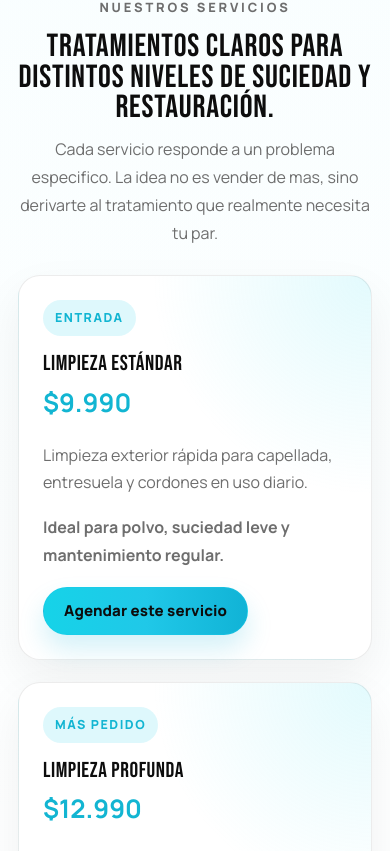
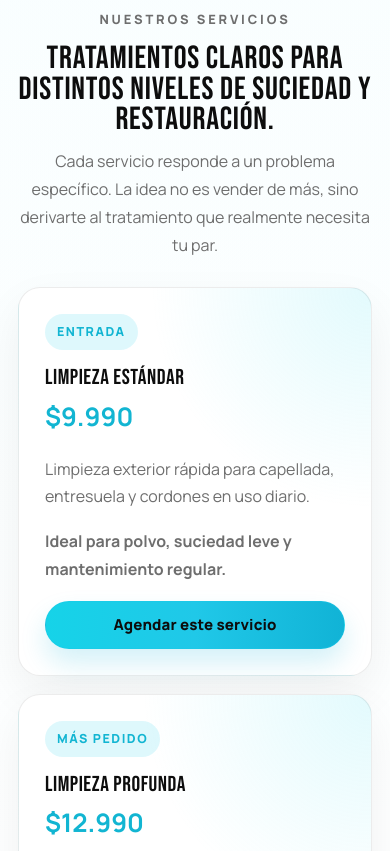
Before and after one commit to fpobletemu/sneakersspa, a React (Vite) app: page / in a window 390 px wide. Shown: the part 2161-3012 px from the top of the page. Built offline with nearby package versions, Linux system fonts and the light colour scheme; no server answers.

Commit message:
Polish spacing and service buttons

```diff
--- a/src/App.css
+++ b/src/App.css
@@ -541,13 +541,13 @@
 .services-grid {
   display: grid;
   grid-template-columns: repeat(4, minmax(0, 1fr));
-  gap: 22px;
+  gap: 24px;
 }
 
 .service-card {
   display: grid;
   gap: 18px;
-  padding: 24px;
+  padding: 26px;
   background:
     radial-gradient(circle at top right, rgba(126, 234, 246, 0.22), transparent 42%),
     var(--color-white);
@@ -593,9 +593,9 @@
 
 .service-link {
   justify-content: center;
-  justify-self: start;
+  justify-self: stretch;
   align-self: end;
-  width: fit-content;
+  width: 100%;
   min-height: 48px;
   padding-inline: 20px;
   border: 1px solid rgba(25, 201, 232, 0.42);
@@ -603,6 +603,7 @@
   color: var(--color-black);
   font-size: 0.94rem;
   letter-spacing: 0.01em;
+  text-align: center;
   box-shadow: 0 14px 26px rgba(17, 179, 214, 0.18);
   transition:
     transform 0.2s ease,
@@ -719,7 +720,7 @@
 .coverage-section,
 .site-footer {
   display: grid;
-  gap: 24px;
+  gap: 32px;
 }
 
 .insights-layout,
@@ -730,12 +731,12 @@
 .insight-panel,
 .conditions-panel,
 .coverage-card {
-  padding: 32px;
+  padding: 34px;
 }
 
 .insight-panel {
   display: grid;
-  gap: 22px;
+  gap: 24px;
 }
 
 .insight-panel h3 {
@@ -743,11 +744,11 @@
 }
 
 .insight-panel .social-proof-grid {
-  gap: 16px;
+  gap: 18px;
 }
 
 .insight-panel .social-proof-card {
-  padding: 22px;
+  padding: 24px;
 }
 
 .social-proof-grid,
@@ -759,7 +760,7 @@
 .care-guide-card {
   display: grid;
   gap: 12px;
-  padding: 22px;
+  padding: 24px;
   border-radius: 22px;
   border: 1px solid rgba(13, 13, 13, 0.08);
   background: linear-gradient(180deg, rgba(126, 234, 246, 0.14), rgba(255, 255, 255, 1));
@@ -998,6 +999,11 @@
     gap: 18px;
     padding: 28px;
   }
+
+  .insights-layout,
+  .coverage-section {
+    gap: 24px;
+  }
 }
 
 @media (max-width: 760px) {
@@ -1142,6 +1148,12 @@
   .services-grid,
   .benefits-strip,
   .process-grid {
+    gap: 18px;
+  }
+
+  .services-grid,
+  .benefits-strip,
+  .process-grid {
     grid-template-columns: 1fr;
   }
 
--- a/src/App.tsx
+++ b/src/App.tsx
@@ -405,7 +405,7 @@ function App() {
           </article>
           <article>
             <strong>Cuidado especializado</strong>
-            <p>Atencion dedicada a cuero, gamuza, nobuck y combinaciones sensibles.</p>
+            <p>Atención dedicada a cuero, gamuza, nobuck y combinaciones sensibles.</p>
           </article>
         </section>
 
@@ -414,7 +414,7 @@ function App() {
             <p className="eyebrow">Nuestros servicios</p>
             <h2>Tratamientos claros para distintos niveles de suciedad y restauración.</h2>
             <p>
-              Cada servicio responde a un problema especifico. La idea no es vender de mas,
+              Cada servicio responde a un problema específico. La idea no es vender de más,
               sino derivarte al tratamiento que realmente necesita tu par.
             </p>
           </div>
```
